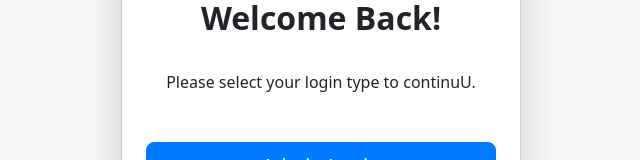
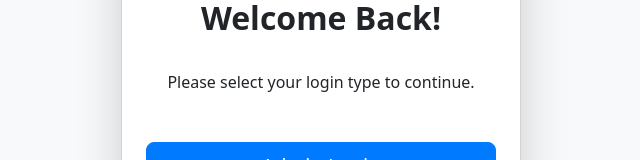
Before and after one commit to JAYESH4122/FineArtsManagementApp, a React (Vite) app in the folder frontend/: page / in a window 1280 px wide. Shown: the part 277-437 px from the top of the page, without its empty margins (319-959 px from the left). Built offline with nearby package versions, Linux system fonts and the light colour scheme; no server answers.

Commit message:
Update LoginPage.jsx

```diff
--- a/frontend/src/components/LoginPage.jsx
+++ b/frontend/src/components/LoginPage.jsx
@@ -21,7 +21,7 @@
         </div>
 
         <p className="text-center black-text mb-5">
-          Please select your login type to continuU.
+          Please select your login type to continue.
         </p>
 
         <div className="d-grid gap-3">
```
